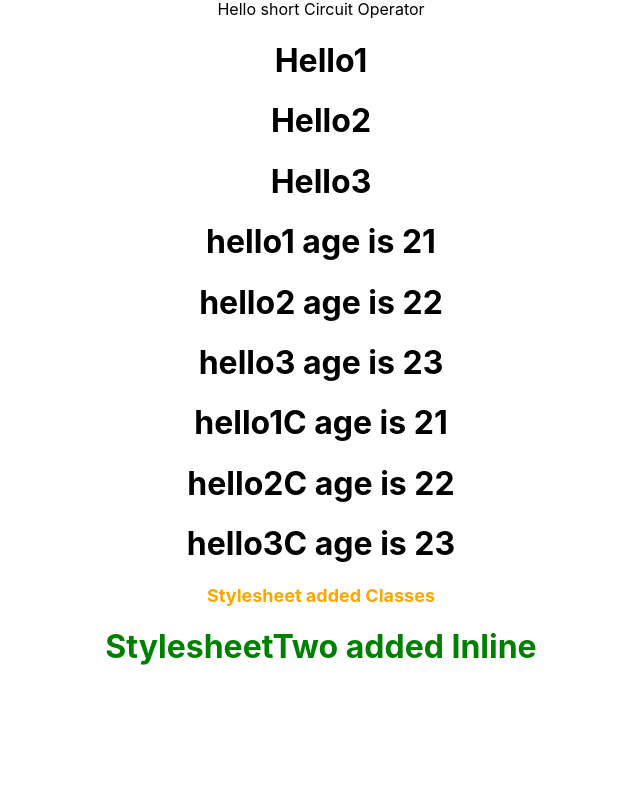
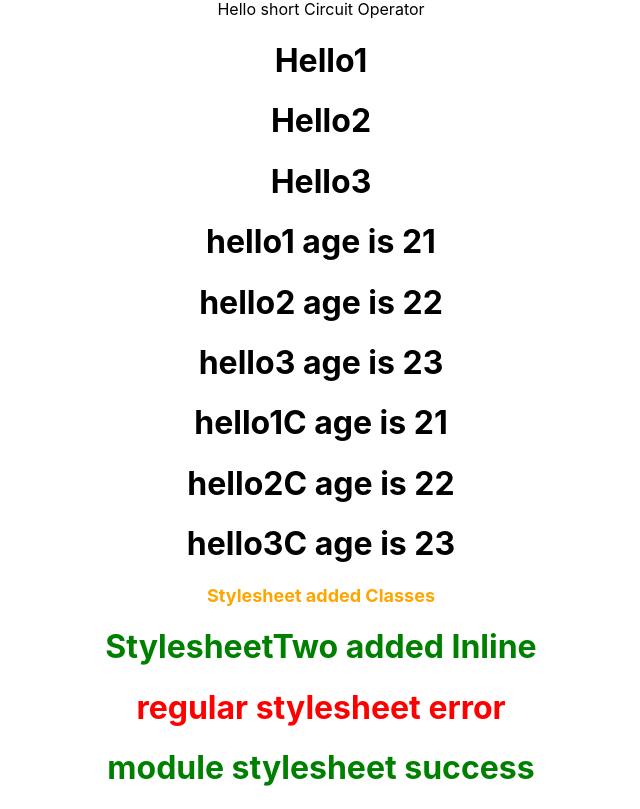
Before and after one commit to sanjay-personal/Reactjs_tutorial, a React (Create React App) app in the folder learning/: page / in a window 1280 px wide. Shown: the part 1627-2436 px from the top of the page, without its empty margins (319-959 px from the left). Before the commit the page ends 2315 px from the top, so only its background shows below. Built offline with nearby package versions, Linux system fonts and the light colour scheme.

Commit message:
added regular and module stylesheet

```diff
--- a/learning/src/App.js
+++ b/learning/src/App.js
@@ -26,6 +26,8 @@ import ForTwo from './components/functional/ForTwo';
 import ForTwoParent from './components/functional/ForTwoParent';
 import Stylesheet from './components/functional/Stylesheet';
 import StylesheetTwo from './components/functional/StylesheetTwo';
+import './components/MystyleTwo.css'
+import stylesheet from './components/MystyleModule.module.css'
 
 
 
@@ -76,6 +78,9 @@ function App() {
       <ForTwoParent />
       <Stylesheet primary = {true}/>
       <StylesheetTwo />
+      <h1 className='error'>regular stylesheet error</h1>
+      <h1 className={stylesheet.success}>module stylesheet success</h1>
+
     </div>
   );
 }
--- /dev/null
+++ b/learning/src/components/MystyleModule.module.css
@@ -0,0 +1,3 @@
+.success {
+    color: green;
+}
--- /dev/null
+++ b/learning/src/components/MystyleTwo.css
@@ -0,0 +1,3 @@
+.error {
+    color: red;
+}
```
